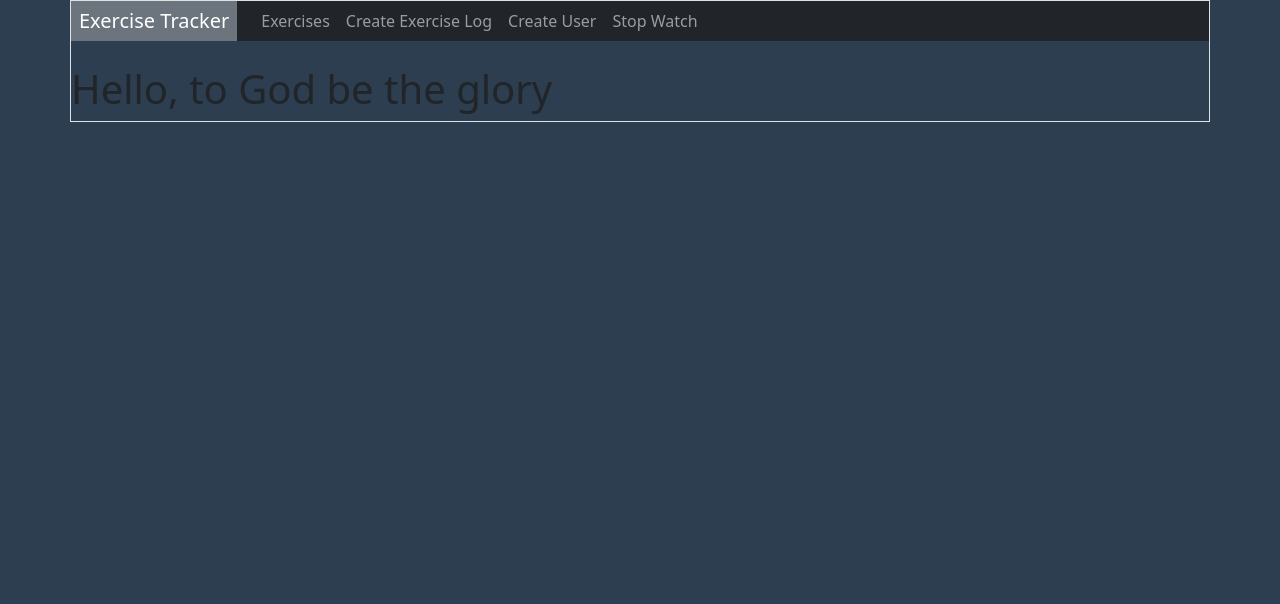
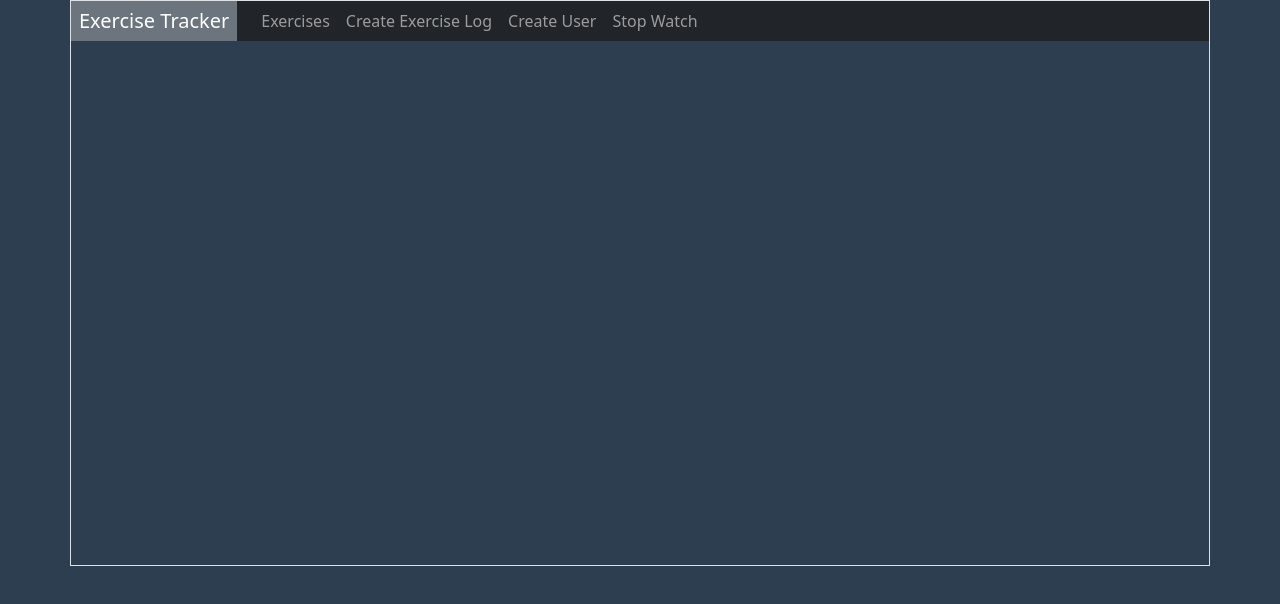
Before and after one commit to JpBongiovanni/MERN-Exercise-Tracker, a React (Create React App) app: page /stopwatch in a window 1280 px wide. Shown: the top 604 px of the page. Built offline with nearby package versions, Linux system fonts and the light colour scheme.

Commit message:
stopwatch progress

```diff
--- /dev/null
+++ b/src/components/BtnComponent.js
@@ -0,0 +1,14 @@
+import React, { Component } from 'react';
+
+function BtnComponent() {
+    return (
+        <div className="main-section">
+            <div classname="clock-holder"></div>
+                <div className="stopwatch">
+                    <h1>BTN</h1>
+                </div>
+        </div>
+    )
+}
+
+export default BtnComponent;
--- /dev/null
+++ b/src/components/DisplayComponent.js
@@ -0,0 +1,11 @@
+import React, { Component } from 'react';
+
+function DisplayComponent() {
+    return (
+        <div className="main-section">
+
+        </div>
+    )
+}
+
+export default DisplayComponent;
--- a/src/components/stopWatch.component.js
+++ b/src/components/stopWatch.component.js
@@ -1,10 +1,16 @@
 import React, { Component } from 'react';
+import DisplayComponent from './DisplayComponent';
+import BtnComponent from './BtnComponent';
 import './stopWatch.component.css';
 
 function StopWatch() {
     return (
-        <div className="App">
-            <h1>Hello, to God be the glory</h1>
+        <div className="main-section">
+            <div classname="clock-holder"></div>
+                <div className="stopwatch">
+                    <DisplayComponent />
+
+                </div>
         </div>
     )
 }
```
